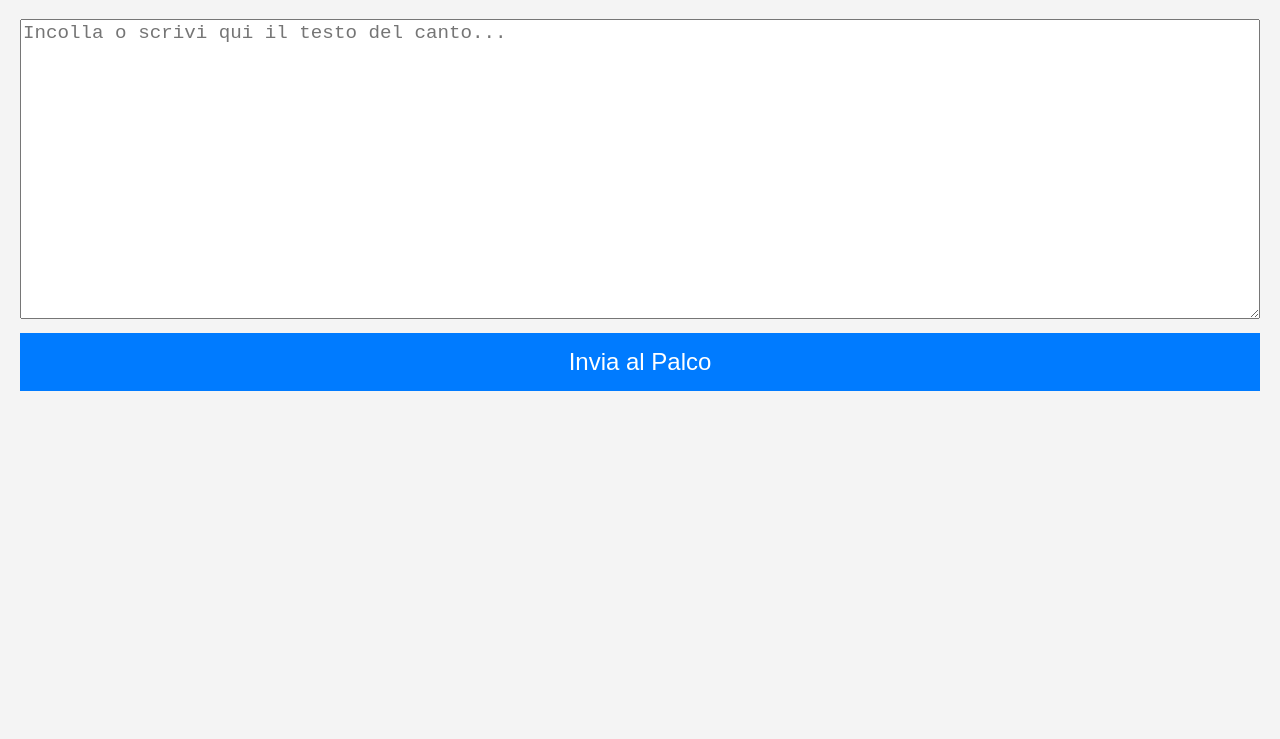
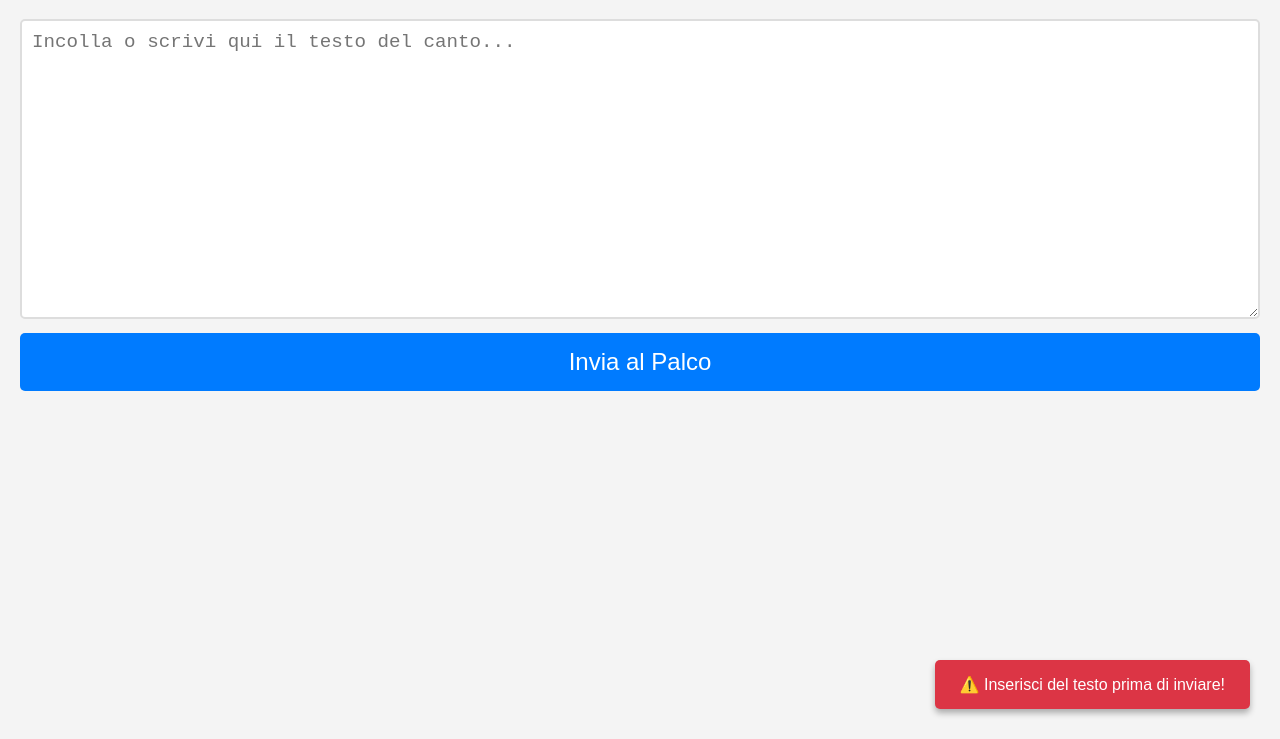
Before and after one commit to ShalomGospelChurch/worship-lyrics-display, a website: page control.html in a window 1280 px wide. Both pictures are taken after a click on the button "Invia al Palco". Shown: the part 61-800 px from the top of the page. Drawn offline with nearby package versions, Linux system fonts and the light colour scheme; no server answers.

Commit message:
migliorato il funzionamento, ora in display il testo viene mostrato solo dopo che si schiaccia il bottone invio oppure ctrl + Enter  e aggiunto un toast che da conferma qunado invii altrimenti se vuoto da errore

```diff
--- a/control.html
+++ b/control.html
@@ -5,13 +5,21 @@
     <meta name="viewport" content="width=device-width, initial-scale=1.0">
     <title>Regia Testi</title>
     <style>
-        body { font-family: Arial, sans-serif; margin: 20px; background: #f4f4f4; }
+        body {
+            font-family: Arial, sans-serif;
+            margin: 20px;
+            background: #f4f4f4;
+            position: relative;
+        }
         h1 { text-align: center; }
         textarea {
             width: 100%;
             height: 300px;
             font-size: 1.2rem;
-            box-sizing: border-box; /* Per includere padding e border nel width */
+            box-sizing: border-box;
+            padding: 10px;
+            border-radius: 5px;
+            border: 2px solid #ddd;
         }
         button {
             display: block;
@@ -23,8 +31,36 @@
             border: none;
             cursor: pointer;
             margin-top: 10px;
+            border-radius: 5px;
+            transition: background-color 0.3s;
         }
         button:hover { background-color: #0056b3; }
+
+        /* Toast notification */
+        .toast {
+            position: fixed;
+            bottom: 30px;
+            right: 30px;
+            background-color: #28a745;
+            color: white;
+            padding: 15px 25px;
+            border-radius: 5px;
+            box-shadow: 0 4px 6px rgba(0,0,0,0.3);
+            font-size: 1rem;
+            opacity: 0;
+            transform: translateY(20px);
+            transition: all 0.3s ease;
+            z-index: 1000;
+        }
+
+        .toast.show {
+            opacity: 1;
+            transform: translateY(0);
+        }
+
+        .toast.error {
+            background-color: #dc3545;
+        }
     </style>
 </head>
 <body>
@@ -33,29 +69,60 @@
     <textarea id="testoInput" placeholder="Incolla o scrivi qui il testo del canto..."></textarea>
     <button id="inviaBtn">Invia al Palco</button>
 
+    <!-- Toast notification -->
+    <div id="toast" class="toast"></div>
+
     <script src="/socket.io/socket.io.js"></script>
     <script>
-        const socket = io(); // Connessione al server
+        const socket = io();
 
         const testoInput = document.getElementById('testoInput');
         const inviaBtn = document.getElementById('inviaBtn');
+        const toast = document.getElementById('toast');
 
-        // Funzione per inviare il testo
-        function inviaTesto() {
-            const testo = testoInput.value;
-            // Invia il testo al server sull'evento 'invia-testo'
-            socket.emit('invia-testo', testo);
+        // Funzione per mostrare il toast
+        function mostraToast(messaggio, isError = false) {
+            toast.textContent = messaggio;
+            if (isError) {
+                toast.classList.add('error');
+            } else {
+                toast.classList.remove('error');
+            }
+            toast.classList.add('show');
+
+            setTimeout(() => {
+                toast.classList.remove('show');
+            }, 3000);
         }
 
-        // Invia al click del bottone
+        // Funzione per inviare il testo - SOLO quando clicchi il bottone
+        function inviaTesto() {
+            const testo = testoInput.value.trim();
+
+            // Se è vuoto, mostra errore
+            if (testo === '') {
+                mostraToast('⚠️ Inserisci del testo prima di inviare!', true);
+                return;
+            }
+
+            // Invia il testo al server
+            socket.emit('invia-testo', testo);
+
+            // Mostra conferma verde
+            mostraToast('✓ Testo inviato al palco!');
+        }
+
+        // SOLO evento: click sul bottone
         inviaBtn.addEventListener('click', inviaTesto);
 
-        // Invia anche mentre scrivi (per un feedback istantaneo)
-        testoInput.addEventListener('input', () => {
-            clearTimeout(testoInput.timer);
-            testoInput.timer = setTimeout(inviaTesto, 200);
+        // Feedback connessione
+        socket.on('connect', () => {
+            console.log('✓ Connesso al server');
         });
 
+        socket.on('disconnect', () => {
+            mostraToast('⚠️ Connessione persa!', true);
+        });
     </script>
 </body>
 </html>
```
Also changed, not shown: display.html (+11 -8 lines), server.js (+15 -13 lines), 1 other file.
